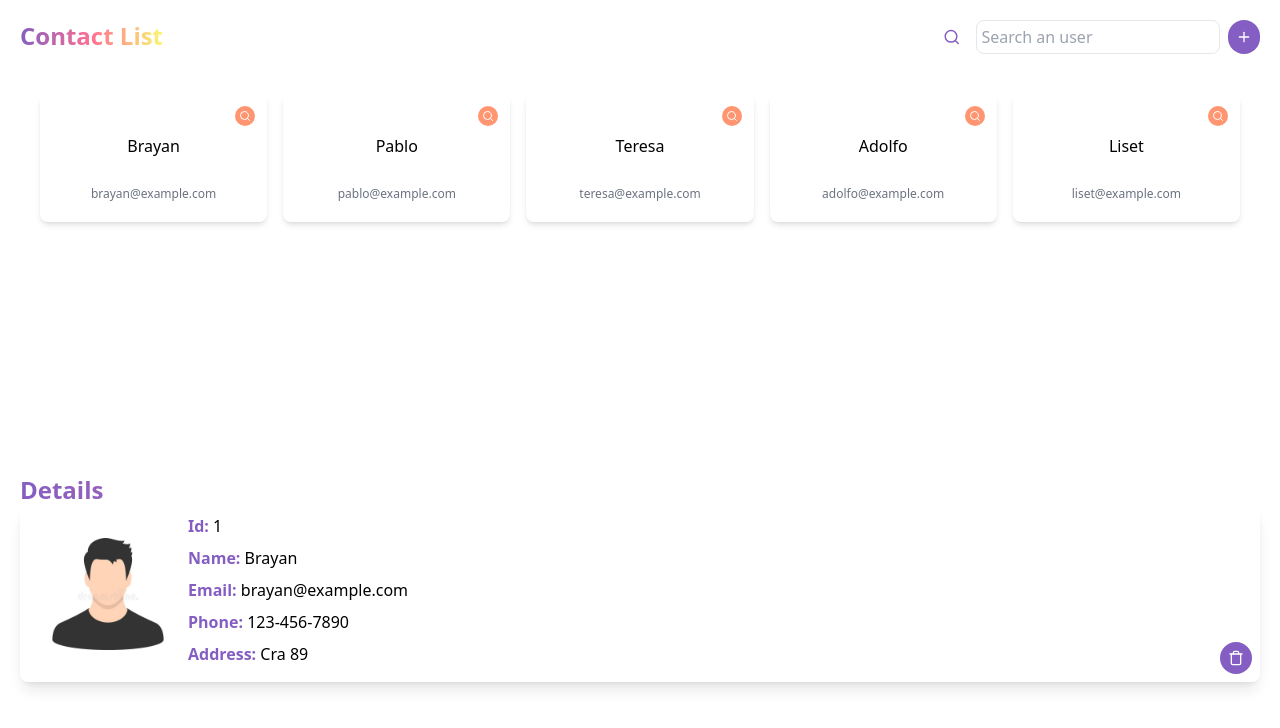
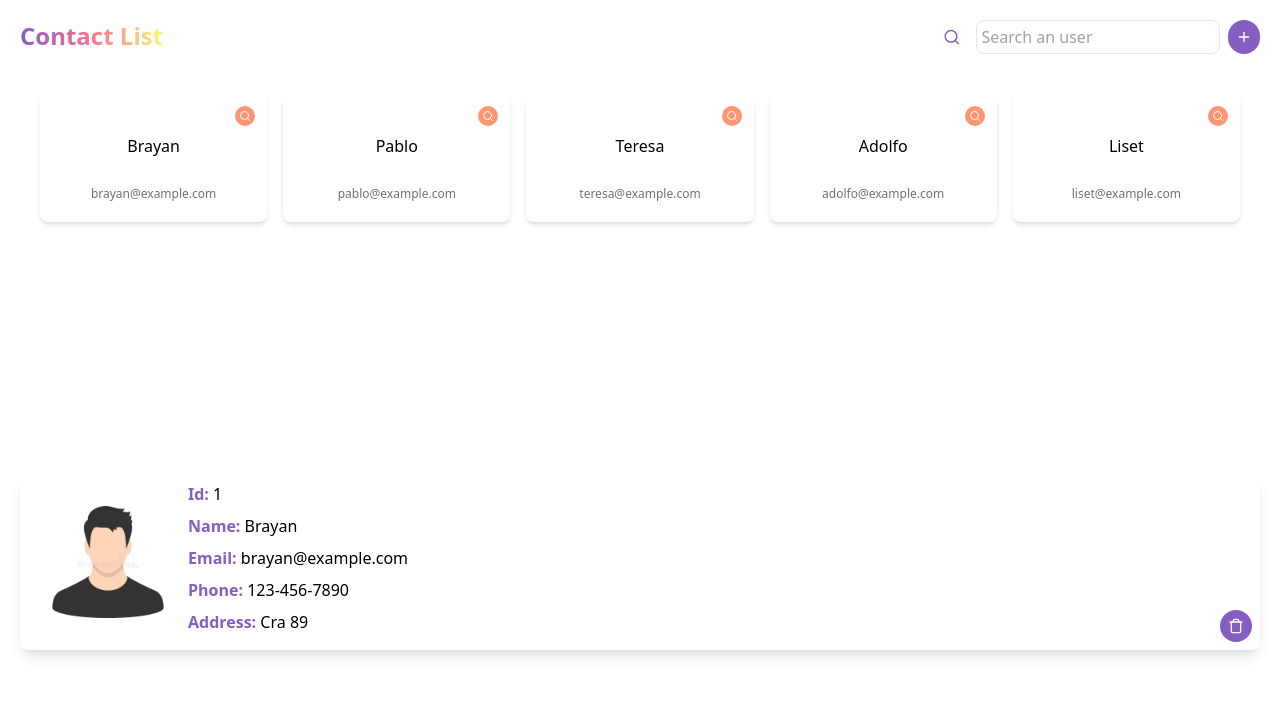
Before and after one commit to brayanyepesc/novadeha, a React (Vite) app: page / in a window 1280 px wide. Both pictures are taken after a click on the button 245 px from the left and 116 px from the top of the page. Shown: the top 728 px of the page. Built offline with nearby package versions, Linux system fonts and the light colour scheme.

Commit message:
fix: delete title in user details

```diff
--- a/src/components/UserDetails.tsx
+++ b/src/components/UserDetails.tsx
@@ -1,25 +1,25 @@
 import { memo } from "react";
 import { User } from "../types/types";
-import { Title } from "./Title";
 import ProfilePicture from "../assets/profile-picture.webp";
 import { LuTrash } from "react-icons/lu";
 
 const UserDetails = ({ user }: { user: User }) => {
   return (
-    <div className="w-full">
-      <Title text="Details" />
     <div className="w-full shadow-lg flex p-2 rounded-lg relative">
       <img src={ProfilePicture} alt="" className="rounded-full w-40 h-40" />
       <ul>
         {Object.entries(user).map(([key, value]) => (
           <li key={key} className="mb-2">
-              <span className="text-novaviolet font-semibold capitalize">{key}:</span>{" "}
+            <span className="text-novaviolet font-semibold capitalize">
+              {key}:
+            </span>{" "}
             {String(value)}
           </li>
         ))}
       </ul>
-        <button className="absolute bottom-2 right-2 p-2 rounded-full bg-novaviolet cursor-pointer text-white"><LuTrash /></button>
-      </div>
+      <button className="absolute bottom-2 right-2 p-2 rounded-full bg-novaviolet cursor-pointer text-white">
+        <LuTrash />
+      </button>
     </div>
   );
 };
```
Lines whose indentation alone changed are shown as unchanged.
